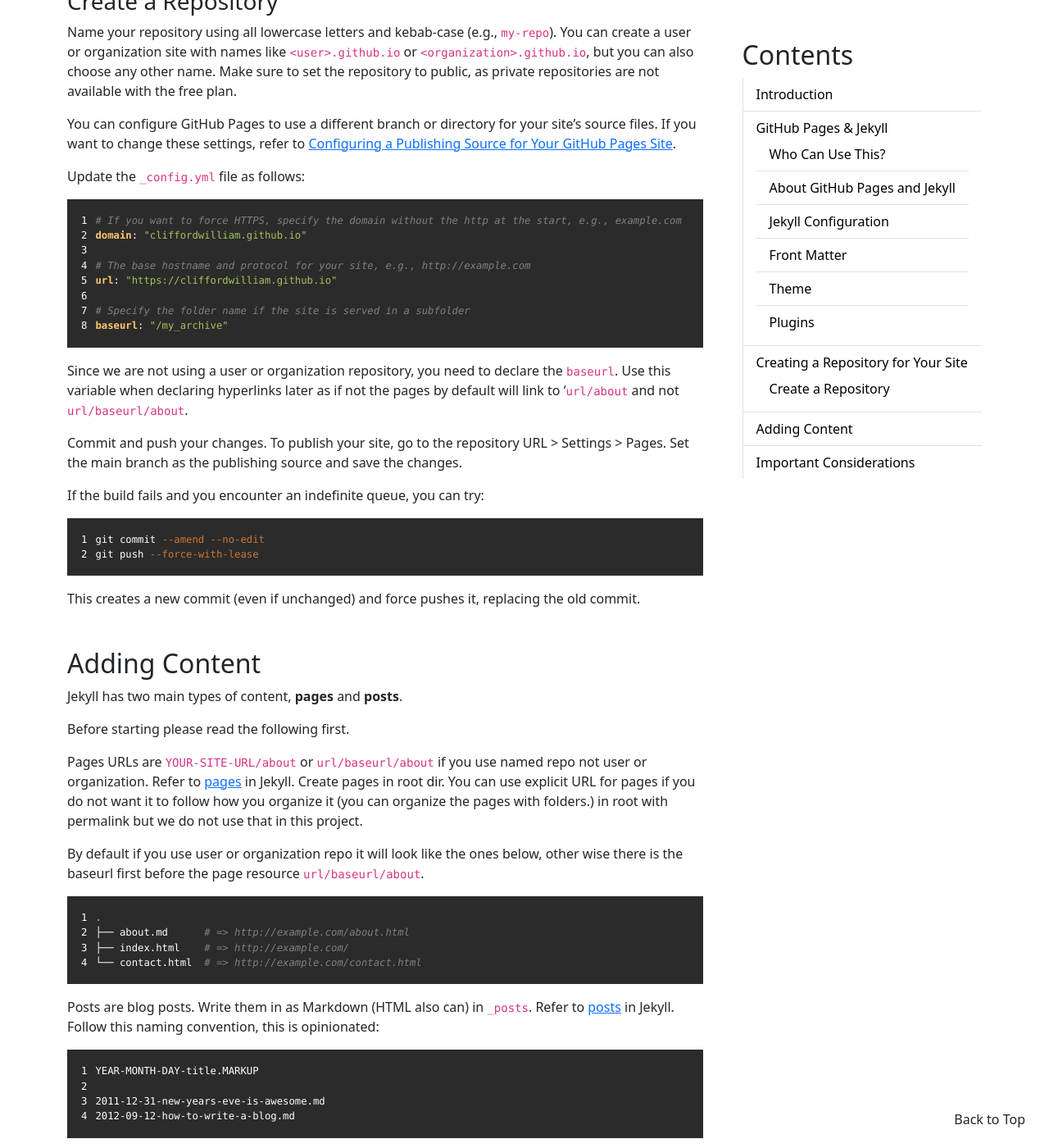
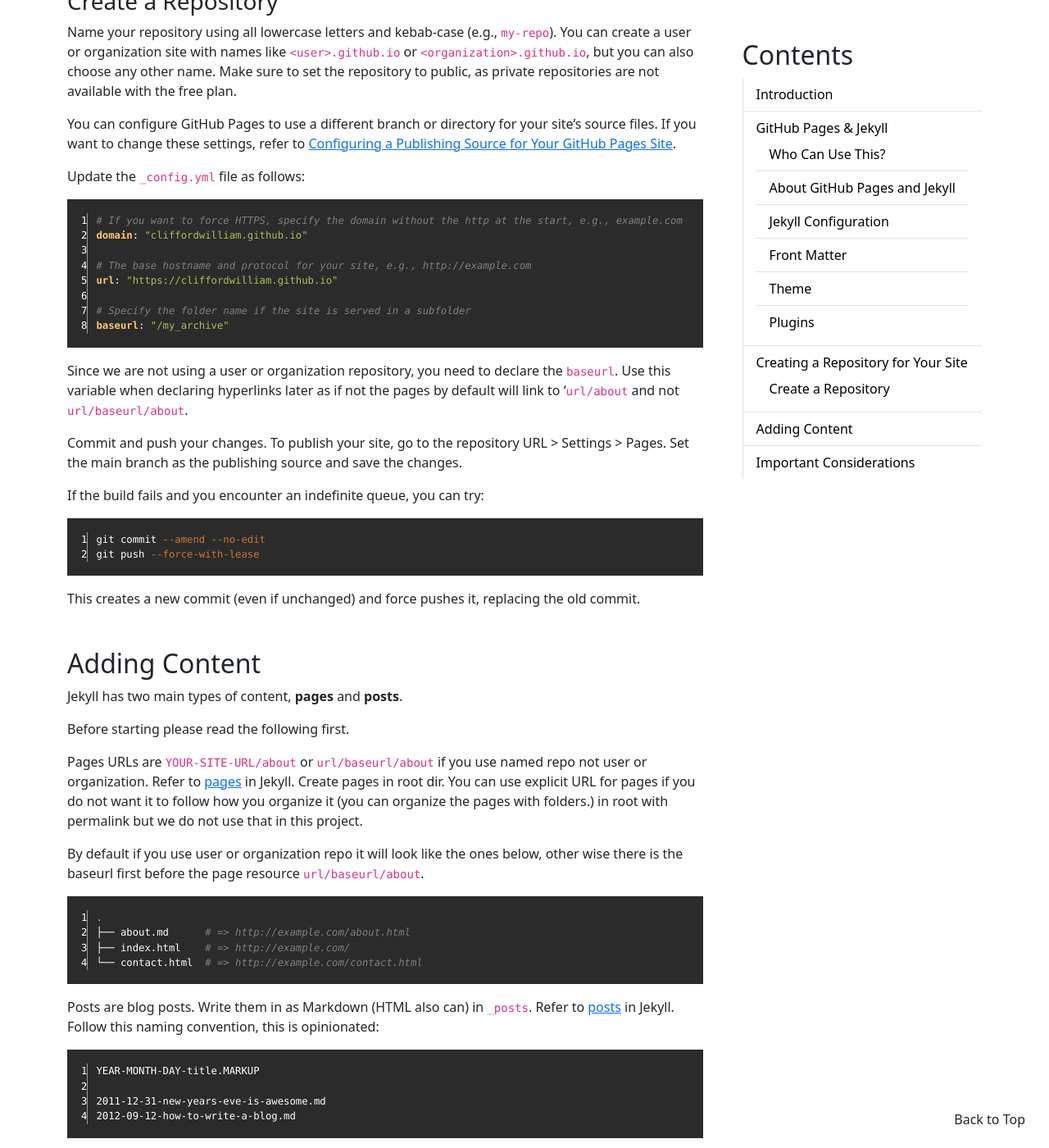
Before and after one commit to cliffordwilliam/my_archive, a Jekyll site: the page built from _posts/2024-09-12-github-pages-and-jekyll.md, in a window 1280 px wide and 1400 px high, scrolled down 2095 px. Shown: the whole window at 82% size. Built offline with Jekyll 4.4.1, drawn with Linux system fonts in a browser that asks for light colours.

Commit message:
line num border

```diff
--- a/assets/css/pygments-darcula.css
+++ b/assets/css/pygments-darcula.css
@@ -1,7 +1,7 @@
 /*! Darcula theme; https://github.com/alem0lars/vim-colorscheme-darcula */
 .highlight, .highlight pre, .highlight table { background: #2b2b2b !important; color: #ffffff !important; margin-bottom: 0rem !important; }
 pre.highlight { padding: 1rem !important; margin-bottom: 0rem !important; }
-pre.lineno { margin-right: .5rem !important;, margin-bottom: 0rem !important; }
+pre.lineno { margin-right: .5rem !important;, margin-bottom: 0rem !important; border-right: 1px solid #999 !important; }
 #post-content-container div.highlighter-rouge { margin-bottom: 1rem !important; }
 .highlight .hll { background-color: #ffffcc !important; }
 .highlight  { background: #2b2b2b !important; color: #a9b7c6 !important; background-color: #2b2b2b !important; }
```
